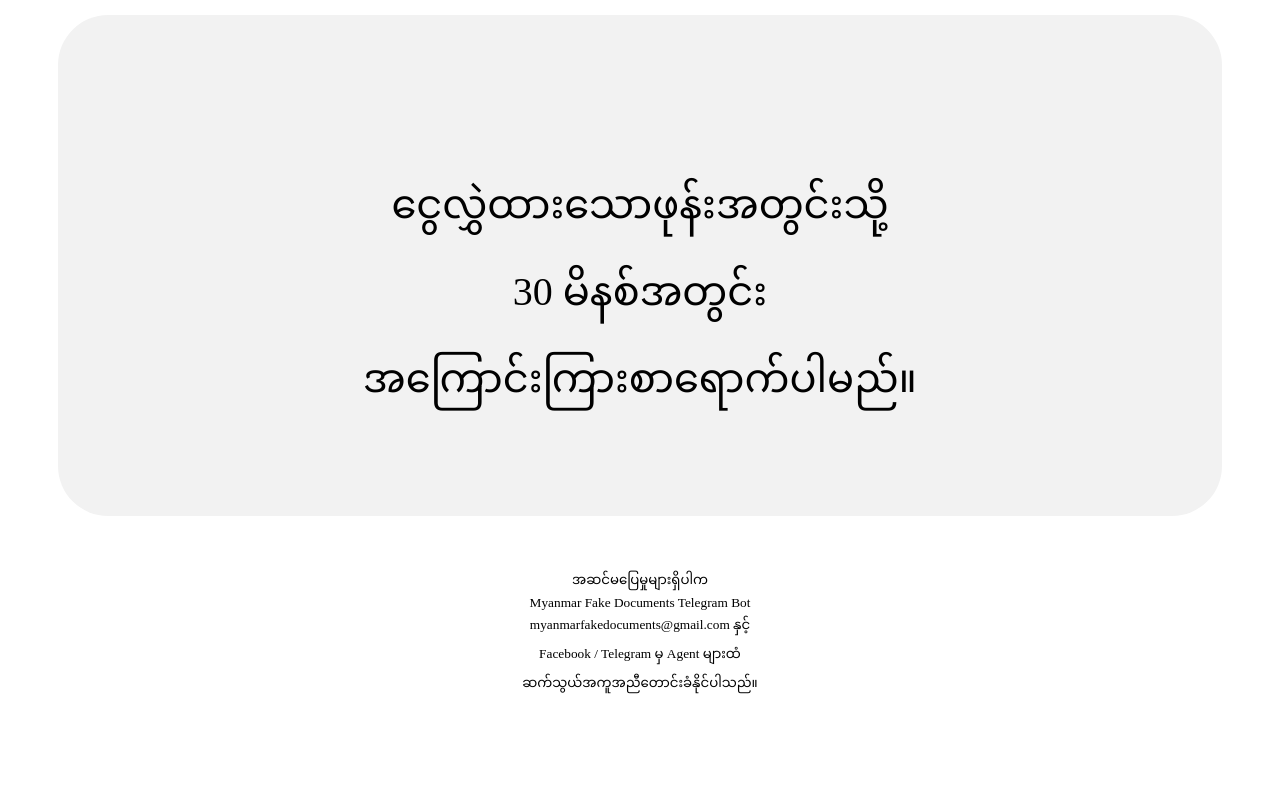
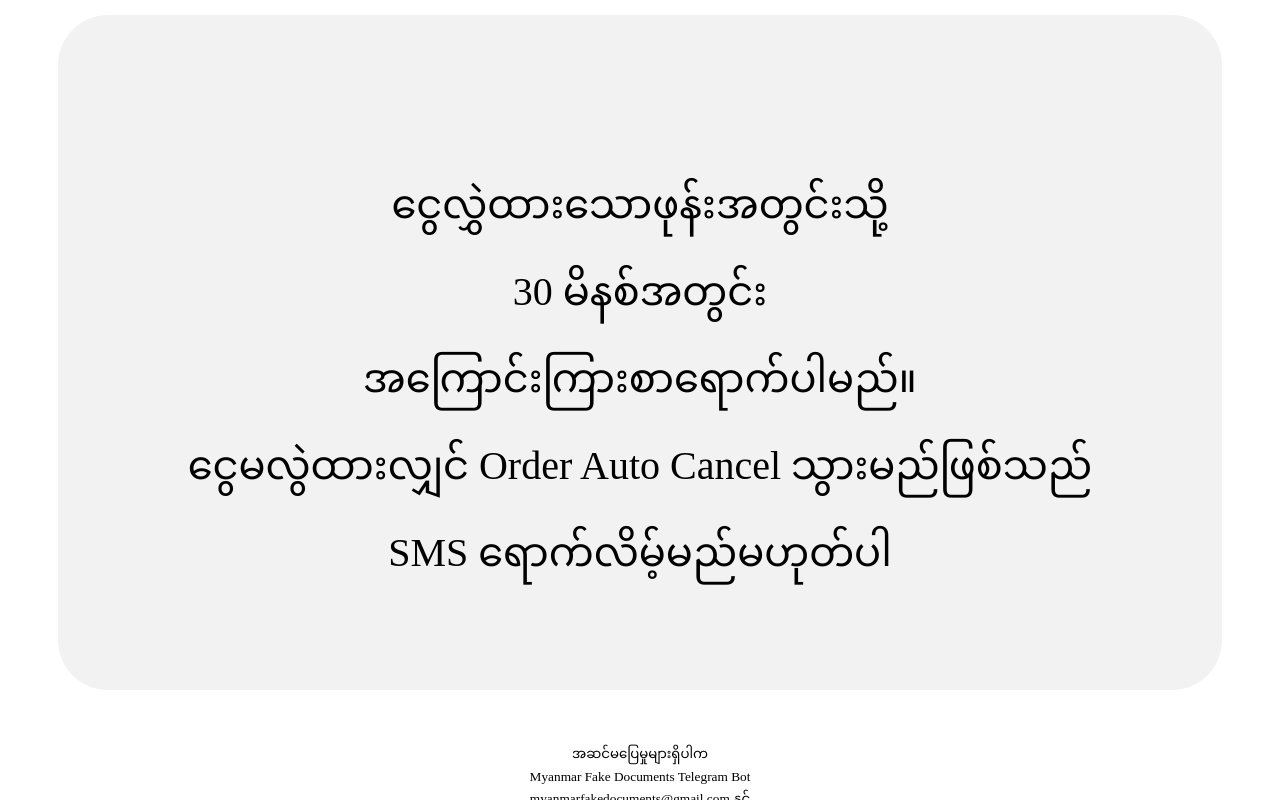
Before and after one commit to M-F-D/MFD, a plain HTML site: page success.html in a window 1280 px wide. Shown: the part 622-1422 px from the top of the page. Drawn offline with Linux system fonts and the light colour scheme.

Commit message:
Update success.html

```diff
--- a/success.html
+++ b/success.html
@@ -11,7 +11,7 @@
 	  <p class="success">လူကြီးမင်း၏လုပ်‌ဆောင်မှုအောင်မြင်ပါသည်</p>
 	</div>
 	<div>
-	  <p class="success">‌ငွေလွှဲထားသောဖုန်းအတွင်းသို့ <br>30 မိနစ်အတွင်း<br>အကြောင်းကြားစာရောက်ပါမည်။</p>
+	  <p class="success">‌ငွေလွှဲထားသောဖုန်းအတွင်းသို့ <br>30 မိနစ်အတွင်း<br>အကြောင်းကြားစာရောက်ပါမည်။<br>ငွေမလွဲထားလျှင် Order Auto Cancel သွားမည်ဖြစ်သည်<br>SMS ရောက်လိမ့်မည်မဟုတ်ပါ</p>
 	</div>
 
 	<p class="head">အဆင်မပြေမှုများရှိပါက <br>
```
